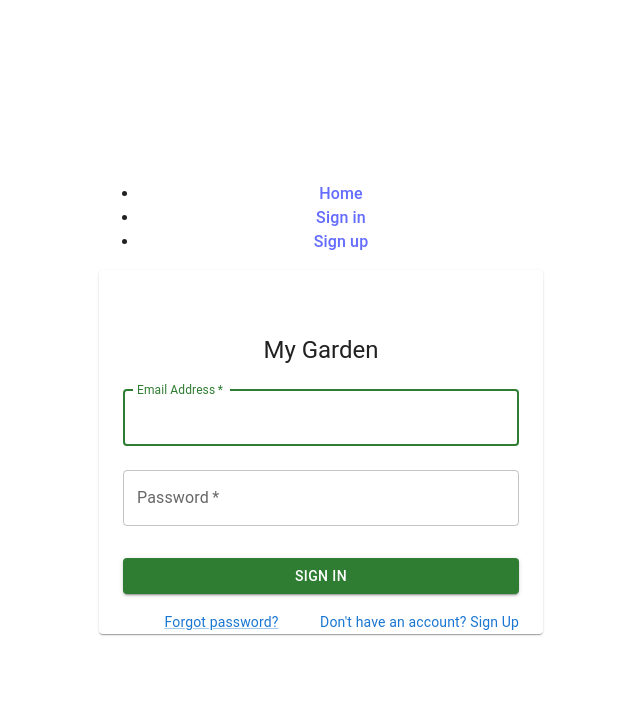
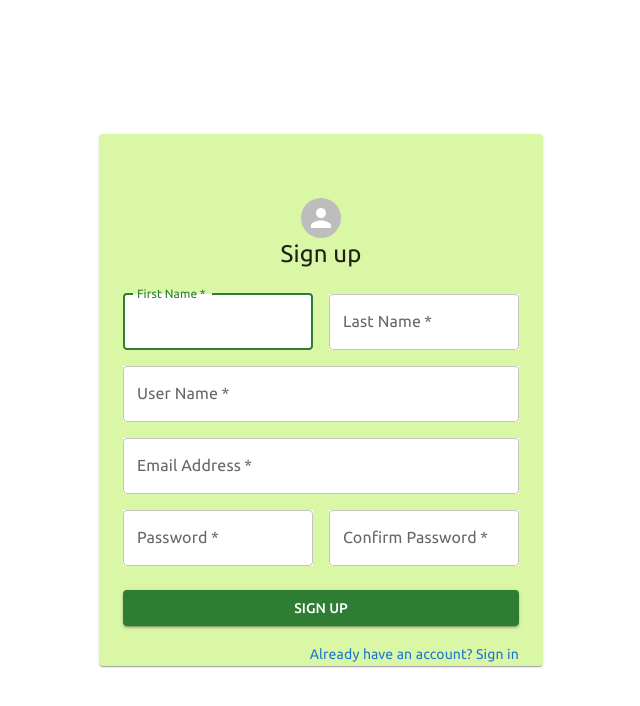
Before and after one commit to yoavrichter30/myGarden, a React (Vite) app in the folder front/: page /signup in a window 1280 px wide. Shown: the top 706 px of the page, without its empty margins (319-959 px from the left). Built offline with nearby package versions, Linux system fonts and the light colour scheme.

Commit message:
Add sign up page

```diff
--- a/front/src/App.tsx
+++ b/front/src/App.tsx
@@ -1,50 +1,18 @@
-import { useState } from 'react'
-import reactLogo from './assets/react.svg'
 import './App.css'
-import { ThemeProvider, createTheme } from '@mui/material';
+import { CssBaseline, ThemeProvider, Typography, createTheme } from '@mui/material';
 import { Outlet, Link } from "react-router-dom";
-
-import SignIn from './pages/sign-in/SignIn.tsx'
-import SignUp from './pages/sign-up/SignUp.tsx'
 import baseTheme from './theme.ts';
 
-const styles = createTheme({
-  ...baseTheme,
-  palette: {
-    background: {
-      paper: '#DAF7A6'
-    },
-    secondary: {
-      main: '#DAF7A6',
-    },
-  },
-});
+
 
 function App() {
-  const [count, setCount] = useState(0)
+  return (
 
-  return (
     <>
-      <nav>
-        <ul>
-          <li>
-            <Link to="/">Home</Link>
-          </li>
-          <li>
-            <Link to="/signin">Sign in</Link>
-          </li>
-          <li>
-            <Link to="/signup">Sign up</Link>
-          </li>
-        </ul>
-      </nav>
-
+    <CssBaseline />
+    <ThemeProvider theme={baseTheme}>
       <Outlet />
-
-      {/* <ThemeProvider theme={styles}>
-        <SignIn />
-      </ThemeProvider> */}
-
+    </ThemeProvider>
     </>
   )
 }
--- a/front/src/index.css
+++ b/front/src/index.css
@@ -1,9 +1,12 @@
 :root {
   /* font-family: Inter, system-ui, Avenir, Helvetica, Arial, sans-serif; */
-  font-family: Roboto, Helvetica, sans-serif;
+  /* font-family: Roboto, Helvetica, sans-serif; */
+  font-family: "Ubuntu", sans-serif;
+  font-weight: 300;
+  font-style: normal;
 
   line-height: 1.5;
-  font-weight: 400;
+  /* font-weight: 400; */
 
   color-scheme: light dark;
   color: rgba(255, 255, 255, 0.87);
--- a/front/src/pages/sign-in/SignIn.tsx
+++ b/front/src/pages/sign-in/SignIn.tsx
@@ -15,8 +15,10 @@ import Card from '@mui/material/Card';
 import CardContent from '@mui/material/CardContent';
 import { createTheme, ThemeProvider } from '@mui/material/styles';
 import "./SignIn.css"
+import baseTheme from '../../theme.ts';
 
 const SignInTheme = createTheme({
+  ...baseTheme,
   palette: {
     background: {
       paper: '#DAF7A6'
@@ -38,11 +40,11 @@ export default function SignIn() {
   };
 
   return (
-    // <ThemeProvider theme={SignInTheme}>
-    <Card >
+    <ThemeProvider theme={SignInTheme}>
+    <Card>
 
       <Container component="main" maxWidth="xs">
-        <CssBaseline />
+        {/* <CssBaseline /> */}
         <Box
           sx={{
             marginTop: 8,
@@ -92,14 +94,9 @@ export default function SignIn() {
             >
               Sign In
             </Button>
-            <Grid container>
-              <Grid item xs>
-                <Link href="#" variant="body2">
-                  Forgot password?
-                </Link>
-              </Grid>
+            <Grid container justifyContent="flex-end">
               <Grid item>
-                <Link href="#" color="primary" variant="body2" underline="hover">
+                <Link href="/SignUp" variant="body2" underline="hover">
                   {"Don't have an account? Sign Up"}
                 </Link>
               </Grid>
@@ -109,6 +106,6 @@ export default function SignIn() {
       </Container>
     </Card>
 
-//    </ThemeProvider>
+    </ThemeProvider>
   );
 }
--- a/front/src/pages/sign-up/SignUp.tsx
+++ b/front/src/pages/sign-up/SignUp.tsx
@@ -1,5 +1,3 @@
-import * as React from 'react';
-import Avatar from '@mui/material/Avatar';
 import Button from '@mui/material/Button';
 import CssBaseline from '@mui/material/CssBaseline';
 import TextField from '@mui/material/TextField';
@@ -8,15 +6,15 @@ import Checkbox from '@mui/material/Checkbox';
 import Link from '@mui/material/Link';
 import Grid from '@mui/material/Grid';
 import Box from '@mui/material/Box';
-// import LockOutlinedIcon from '@mui/icons-material/LockOutlined';
 import Typography from '@mui/material/Typography';
 import Container from '@mui/material/Container';
-import Card from '@mui/material/Card';
-import CardContent from '@mui/material/CardContent';
 import { createTheme, ThemeProvider } from '@mui/material/styles';
-import "./SignUp.css"
+import baseTheme from '../../theme.ts';
+import { Avatar, Card } from '@mui/material';
+import { SetStateAction, useState } from 'react';
 
 const SignUpTheme = createTheme({
+  ...baseTheme,
   palette: {
     background: {
       paper: '#DAF7A6'
@@ -27,21 +25,38 @@ const SignUpTheme = createTheme({
   },
 });
 
+const getInitials = (first: string, last: string) => `${first.charAt(0).toUpperCase()}${last.charAt(0).toUpperCase()}`;
+
 export default function SignUp() {
+
+  const [firstNameInput, setFirstNameInput] = useState('');
+  const [lastNameInput, setLastNameInput] = useState('');
+
+  const handleFirstNameChange = (event: React.ChangeEvent<HTMLInputElement>) => {
+    setFirstNameInput(event.target.value);
+  };
+
+  const handleLastNameChange = (event: React.ChangeEvent<HTMLInputElement>) => {
+    setLastNameInput(event.target.value);
+  };
+
   const handleSubmit = (event: React.FormEvent<HTMLFormElement>) => {
     event.preventDefault();
     const data = new FormData(event.currentTarget);
     console.log({
+      firstname: data.get('firstname'),
+      lastname: data.get('lastname'),
+      username: data.get('username'),
       email: data.get('email'),
       password: data.get('password'),
     });
   };
 
   return (
-    <Card >
-
+    <ThemeProvider theme={SignUpTheme}>
+      <Card>
       <Container component="main" maxWidth="xs">
-        <CssBaseline />
+        {/* <CssBaseline /> */}
         <Box
           sx={{
             marginTop: 8,
@@ -50,38 +65,83 @@ export default function SignUp() {
             alignItems: 'center',
           }}
         >
-          {/* <Avatar sx={{ m: 1, bgcolor: 'secondary.main' }}>
-          </Avatar> */}
+          <Avatar>{getInitials(firstNameInput, lastNameInput)}</Avatar>
           <Typography component="h1" variant="h5">
-            My Garden
+            Sign up
           </Typography>
-          <Box component="form" onSubmit={handleSubmit} noValidate sx={{ mt: 1 }}>
+          <Box component="form" noValidate sx={{ mt: 3 }} onSubmit={handleSubmit}>
+            <Grid container spacing={2}>
+              <Grid item xs={12} sm={6}>
                 <TextField
-              color="success"
-              margin="normal"
+                  autoComplete="given-name"
+                  name="firstname"
                   required
                   fullWidth
+                  color="success"
+                  id="firstname"
+                  label="First Name"
+                  autoFocus
+                  onChange={handleFirstNameChange}
+                />
+              </Grid>
+              <Grid item xs={12} sm={6}>
+                <TextField
+                  required
+                  fullWidth
+                  color="success"
+                  id="lastname"
+                  label="Last Name"
+                  name="lastname"
+                  autoComplete="family-name"
+                  onChange={handleLastNameChange}
+                />
+              </Grid>
+              <Grid item xs={12}>
+                <TextField
+                  required
+                  fullWidth
+                  color="success"
+                  id="username"
+                  label="User Name"
+                  name="username"
+                  autoComplete="family-name"
+                />
+              </Grid>
+              <Grid item xs={12}>
+                <TextField
+                  required
+                  fullWidth
+                  color="success"
                   id="email"
                   label="Email Address"
                   name="email"
                   autoComplete="email"
-              autoFocus
                 />
+              </Grid>
+              <Grid item xs={12} sm={6}>
                 <TextField
-              color="success"
-              margin="normal"
                   required
                   fullWidth
+                  color="success"
                   name="password"
                   label="Password"
                   type="password"
                   id="password"
-              autoComplete="current-password"
+                  autoComplete="new-password"
                 />
-            {/* <FormControlLabel
-              control={<Checkbox value="remember" color="primary" />}
-              label="Remember me"
-            /> */}
+              </Grid>
+              <Grid item xs={12} sm={6}>
+                <TextField
+                  required
+                  fullWidth
+                  color="success"
+                  name="confirmpassword"
+                  label="Confirm Password"
+                  type="password"
+                  id="confirmpassword"
+                />
+              </Grid>
+            </Grid>
             <Button
               color="success"
               type="submit"
@@ -89,17 +149,12 @@ export default function SignUp() {
               variant="contained"
               sx={{ mt: 3, mb: 2 }}
             >
-              Sign In
+              Sign Up
             </Button>
-            <Grid container>
-              <Grid item xs>
-                <Link href="#" variant="body2">
-                  Forgot password?
-                </Link>
-              </Grid>
+            <Grid container justifyContent="flex-end">
               <Grid item>
-                <Link href="#" color="primary" variant="body2" underline="hover">
-                  {"Don't have an account? Sign Up"}
+                <Link href="/SignIn" variant="body2"  underline="hover">
+                  Already have an account? Sign in
                 </Link>
               </Grid>
             </Grid>
@@ -107,7 +162,6 @@ export default function SignUp() {
         </Box>
       </Container>
       </Card>
-
-//    </ThemeProvider>
+    </ThemeProvider>
   );
 }
```
Also changed, not shown: front/src/main.tsx (indentation only). Lines whose indentation alone changed are shown as unchanged.
